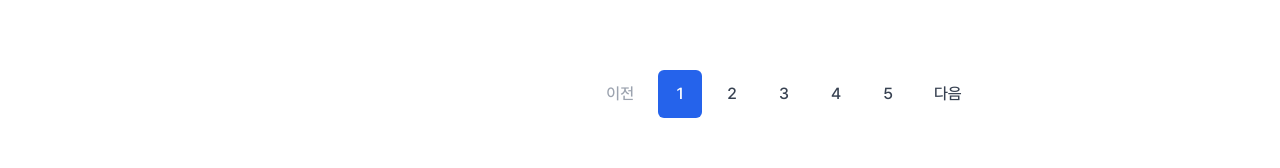
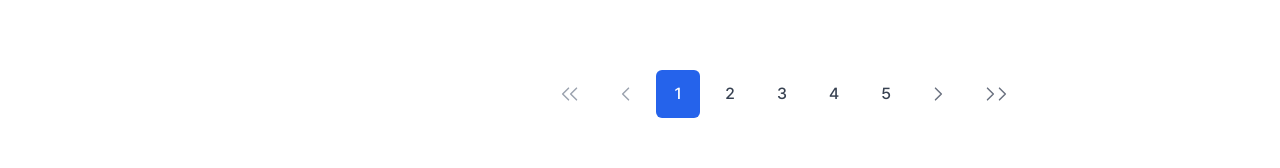
Before and after one commit to devsoob/dev-soob-log, a Next.js app: page / in a window 1280 px wide. Shown: the part 1714-1882 px from the top of the page. Built offline with nearby package versions, Linux system fonts and the light colour scheme; no server answers.

Commit message:
Feat: chunk paging

```diff
--- a/components/Pagination.tsx
+++ b/components/Pagination.tsx
@@ -4,38 +4,85 @@ interface PaginationProps {
   currentPage: number;
   totalPages: number;
   onPageChange: (page: number) => void;
+  // 한 번에 보여줄 페이지 수 (예: 5개씩 1-5, 6-10)
+  maxVisiblePages?: number;
+  // <<, >> 처럼 덩어리 단위 점프 허용
+  enableChunkNav?: boolean;
 }
 
-const Pagination: React.FC<PaginationProps> = ({ currentPage, totalPages, onPageChange }) => {
+const Pagination: React.FC<PaginationProps> = ({ currentPage, totalPages, onPageChange, maxVisiblePages, enableChunkNav = false }) => {
   const getVisiblePages = () => {
-    // 모든 페이지 번호를 배열로 생성
-    const allPages = [];
-    for (let i = 1; i <= totalPages; i++) {
-      allPages.push(i);
+    // 최대 표시 개수가 없으면 전체 페이지 노출 (기존 동작 유지)
+    if (!maxVisiblePages || maxVisiblePages <= 0) {
+      const allPages = [];
+      for (let i = 1; i <= totalPages; i++) {
+        allPages.push(i);
+      }
+      return allPages;
     }
-    return allPages;
+
+    // 현재 페이지 기준으로 윈도우(덩어리) 계산
+    const chunkSize = maxVisiblePages;
+    const chunkIndex = Math.floor((currentPage - 1) / chunkSize);
+    const start = chunkIndex * chunkSize + 1;
+    const end = Math.min(totalPages, start + chunkSize - 1);
+    const windowPages = [];
+    for (let p = start; p <= end; p++) {
+      windowPages.push(p);
+    }
+    return windowPages;
   };
 
   if (totalPages <= 1) return null;
 
   const visiblePages = getVisiblePages();
+  const chunkSize = maxVisiblePages && maxVisiblePages > 0 ? maxVisiblePages : totalPages;
+  const canGoPrevChunk = currentPage > 1;
+  const canGoNextChunk = currentPage < totalPages;
+  const goPrevChunk = () => onPageChange(Math.max(1, currentPage - chunkSize));
+  const goNextChunk = () => onPageChange(Math.min(totalPages, currentPage + chunkSize));
 
   return (
     <nav aria-label="페이지 네비게이션" className="mt-8">
       <div className="flex justify-center items-center space-x-2">
+        {enableChunkNav && (
+          <button
+            onClick={goPrevChunk}
+            disabled={!canGoPrevChunk}
+            className={`px-3 py-3 rounded-md transition-colors min-h-[44px] min-w-[44px] flex items-center justify-center ${
+              !canGoPrevChunk
+                ? 'text-gray-400 cursor-not-allowed'
+                : 'text-gray-500 dark:text-gray-300 hover:bg-gray-100 dark:hover:bg-gray-800'
+            }`}
+            aria-label={`${chunkSize} 페이지 이전으로`}
+            aria-disabled={!canGoPrevChunk}
+          >
+            <span className="flex items-center -space-x-3">
+              <svg xmlns="http://www.w3.org/2000/svg" fill="none" viewBox="0 0 24 24" strokeWidth={1.8} stroke="currentColor" className="w-5 h-5">
+                <path strokeLinecap="round" strokeLinejoin="round" d="M15 19l-7-7 7-7" />
+              </svg>
+              <svg xmlns="http://www.w3.org/2000/svg" fill="none" viewBox="0 0 24 24" strokeWidth={1.8} stroke="currentColor" className="w-5 h-5">
+                <path strokeLinecap="round" strokeLinejoin="round" d="M15 19l-7-7 7-7" />
+              </svg>
+            </span>
+          </button>
+        )}
+
         {/* 이전 페이지 버튼 */}
         <button
           onClick={() => onPageChange(currentPage - 1)}
           disabled={currentPage === 1}
-          className={`px-4 py-3 text-base font-medium rounded-md transition-colors min-h-[44px] min-w-[44px] flex items-center justify-center ${
+          className={`px-3 py-3 rounded-md transition-colors min-h-[44px] min-w-[44px] flex items-center justify-center ${
             currentPage === 1
               ? 'text-gray-400 cursor-not-allowed'
-              : 'text-gray-700 dark:text-gray-300 hover:bg-gray-100 dark:hover:bg-gray-800'
+              : 'text-gray-500 dark:text-gray-300 hover:bg-gray-100 dark:hover:bg-gray-800'
           }`}
           aria-label="이전 페이지"
           aria-disabled={currentPage === 1}
         >
-          이전
+          <svg xmlns="http://www.w3.org/2000/svg" fill="none" viewBox="0 0 24 24" strokeWidth={1.8} stroke="currentColor" className="w-5 h-5">
+            <path strokeLinecap="round" strokeLinejoin="round" d="M15 19l-7-7 7-7" />
+          </svg>
         </button>
 
         {/* 페이지 번호들 */}
@@ -59,16 +106,41 @@ const Pagination: React.FC<PaginationProps> = ({ currentPage, totalPages, onPage
         <button
           onClick={() => onPageChange(currentPage + 1)}
           disabled={currentPage === totalPages}
-          className={`px-4 py-3 text-base font-medium rounded-md transition-colors min-h-[44px] min-w-[44px] flex items-center justify-center ${
+          className={`px-3 py-3 rounded-md transition-colors min-h-[44px] min-w-[44px] flex items-center justify-center ${
             currentPage === totalPages
               ? 'text-gray-400 cursor-not-allowed'
-              : 'text-gray-700 dark:text-gray-300 hover:bg-gray-100 dark:hover:bg-gray-800'
+              : 'text-gray-500 dark:text-gray-300 hover:bg-gray-100 dark:hover:bg-gray-800'
           }`}
           aria-label="다음 페이지"
           aria-disabled={currentPage === totalPages}
         >
-          다음
+          <svg xmlns="http://www.w3.org/2000/svg" fill="none" viewBox="0 0 24 24" strokeWidth={1.8} stroke="currentColor" className="w-5 h-5">
+            <path strokeLinecap="round" strokeLinejoin="round" d="M9 5l7 7-7 7" />
+          </svg>
         </button>
+
+        {enableChunkNav && (
+          <button
+            onClick={goNextChunk}
+            disabled={!canGoNextChunk}
+            className={`px-3 py-3 rounded-md transition-colors min-h-[44px] min-w-[44px] flex items-center justify-center ${
+              !canGoNextChunk
+                ? 'text-gray-400 cursor-not-allowed'
+                : 'text-gray-500 dark:text-gray-300 hover:bg-gray-100 dark:hover:bg-gray-800'
+            }`}
+            aria-label={`${chunkSize} 페이지 앞으로`}
+            aria-disabled={!canGoNextChunk}
+          >
+            <span className="flex items-center -space-x-2">
+              <svg xmlns="http://www.w3.org/2000/svg" fill="none" viewBox="0 0 24 24" strokeWidth={1.8} stroke="currentColor" className="w-5 h-5">
+                <path strokeLinecap="round" strokeLinejoin="round" d="M9 5l7 7-7 7" />
+              </svg>
+              <svg xmlns="http://www.w3.org/2000/svg" fill="none" viewBox="0 0 24 24" strokeWidth={1.8} stroke="currentColor" className="w-5 h-5">
+                <path strokeLinecap="round" strokeLinejoin="round" d="M9 5l7 7-7 7" />
+              </svg>
+            </span>
+          </button>
+        )}
       </div>
       <div className="sr-only" aria-live="polite">
         현재 {currentPage} 페이지, 전체 {totalPages} 페이지
--- a/pages/index.tsx
+++ b/pages/index.tsx
@@ -156,6 +156,8 @@ export default function Home({ posts, categories, tags }: Props) {
                         currentPage={currentPage}
                         totalPages={totalPages}
                         onPageChange={handlePageChange}
+                        maxVisiblePages={5}
+                        enableChunkNav
                       />
                     </div>
                   )}
--- a/pages/search.tsx
+++ b/pages/search.tsx
@@ -176,6 +176,8 @@ export default function SearchPage() {
                         currentPage={currentPage}
                         totalPages={totalPages}
                         onPageChange={handlePageChange}
+                        maxVisiblePages={5}
+                        enableChunkNav
                       />
                     </div>
                   )}
```
